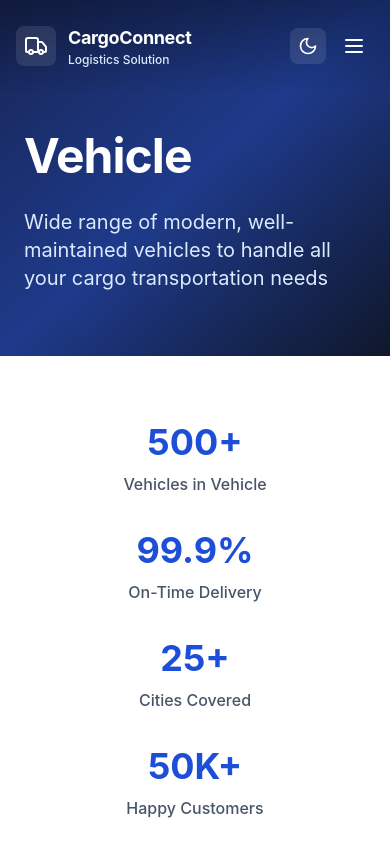
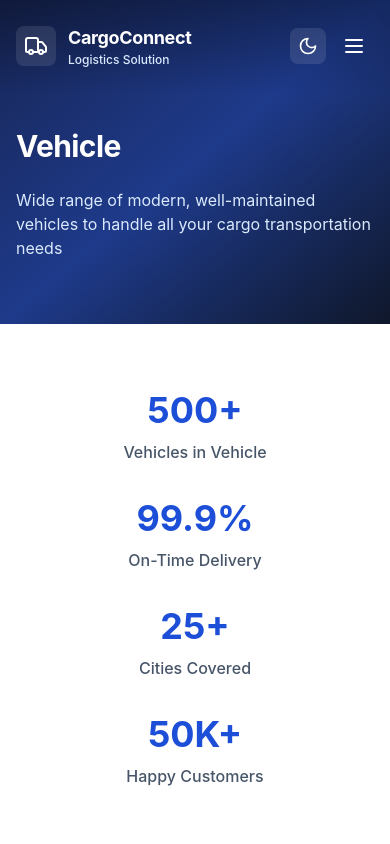
Before and after one commit to KGFCH2/CargoConnect, a React (Vite) app: page /vehicles in a window 390 px wide. Shown: the top 844 px of the page. Built offline with nearby package versions, Linux system fonts and the light colour scheme.

Commit message:
Make Mobile Responsive

```diff
--- a/src/pages/VehiclesPage.tsx
+++ b/src/pages/VehiclesPage.tsx
@@ -9,10 +9,10 @@ const VehiclesPage: React.FC = () => {
         <div className="bg-white dark:bg-slate-950 transition-colors duration-300">
             {/* Hero Section */}
             <section className="pt-32 pb-16 bg-gradient-to-br from-blue-950 via-blue-900 to-slate-900 dark:from-blue-950 dark:via-slate-900 dark:to-slate-950 text-white">
-                <div className="container mx-auto px-6">
+                <div className="container mx-auto px-4 sm:px-6">
                     <div className="max-w-3xl">
-                        <h1 className="text-5xl font-bold mb-6">Vehicle</h1>
-                        <p className="text-xl text-blue-100">
+                        <h1 className="text-3xl sm:text-4xl lg:text-5xl font-bold mb-6">Vehicle</h1>
+                        <p className="text-base sm:text-xl text-blue-100">
                             Wide range of modern, well-maintained vehicles to handle all your cargo transportation needs
                         </p>
                     </div>
@@ -21,7 +21,7 @@ const VehiclesPage: React.FC = () => {
 
             {/* Vehicle Stats */}
             <section className="py-16 bg-white dark:bg-slate-950 border-b border-slate-200 dark:border-slate-800 transition-colors duration-300">
-                <div className="container mx-auto px-6">
+                <div className="container mx-auto px-4 sm:px-6">
                     <div className="grid md:grid-cols-4 gap-8">
                         <div className="text-center">
                             <div className="text-4xl font-bold text-blue-700 dark:text-blue-400 mb-2">500+</div>
@@ -53,7 +53,7 @@ const VehiclesPage: React.FC = () => {
                         </p>
                     </div>
 
-                    <div className="grid md:grid-cols-2 lg:grid-cols-4 gap-7">
+                    <div className="grid sm:grid-cols-1 md:grid-cols-2 lg:grid-cols-4 gap-7">
                         {vehicles.map((vehicle) => (
                             <VehicleCard key={vehicle.id} vehicle={vehicle} />
                         ))}
```
